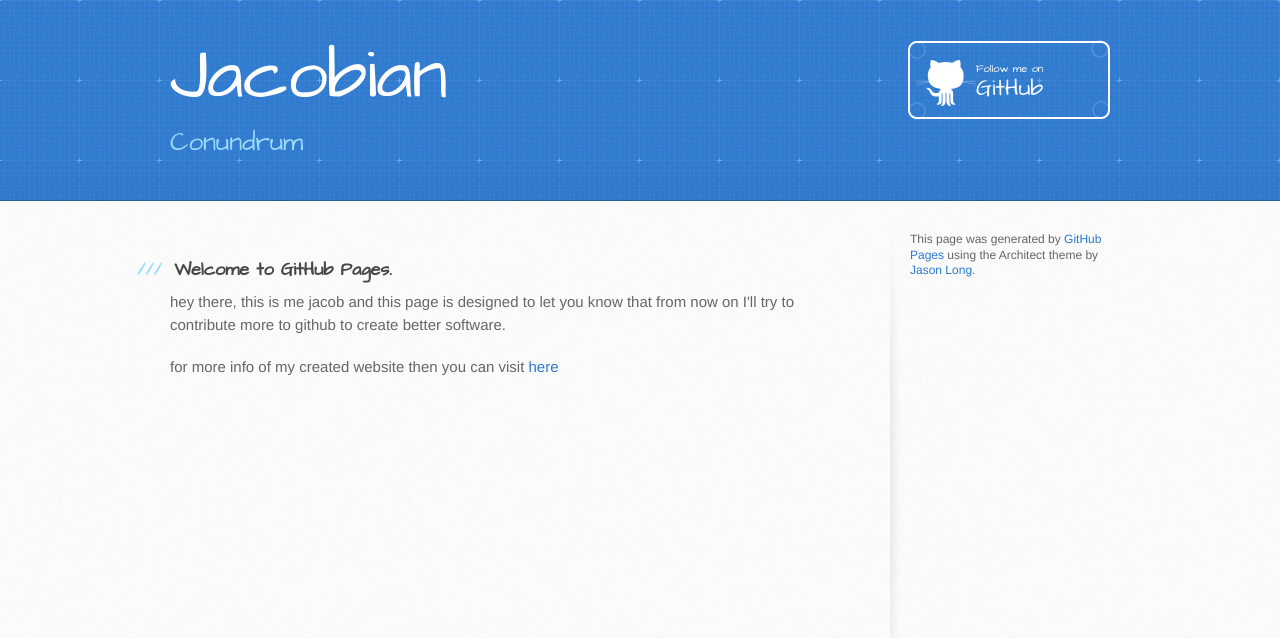
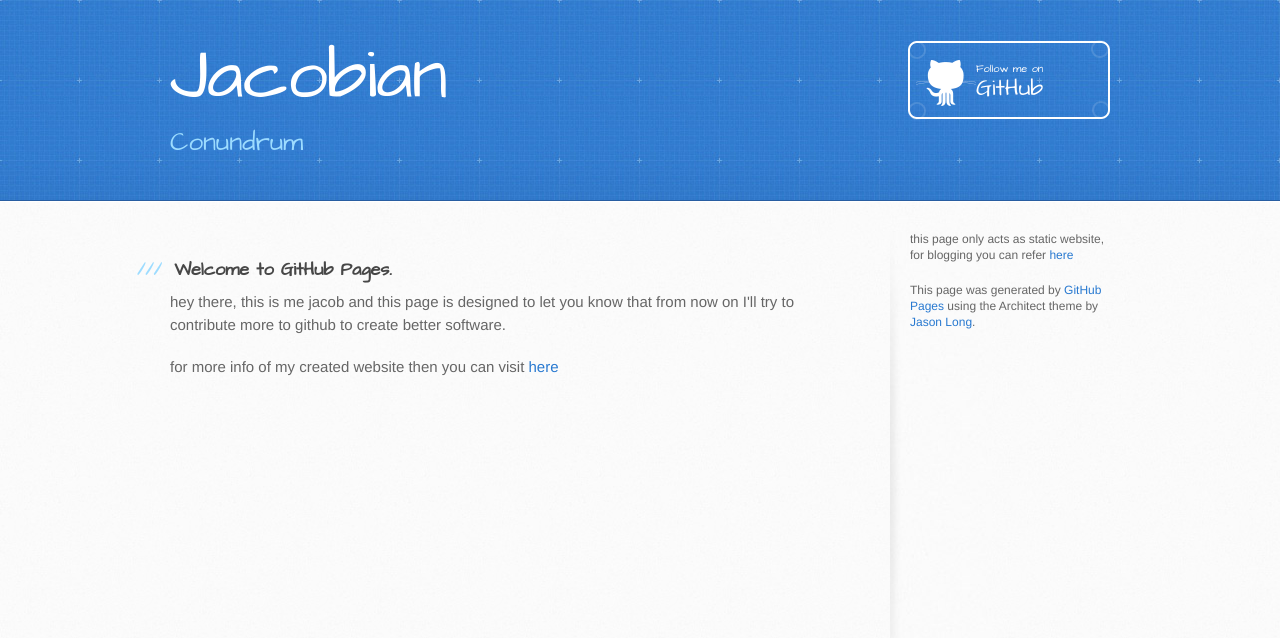
Before and after one commit to jacobian64/jacobian64.github.io, a Jekyll site: the page index.html, which Jekyll copies as it is, in a window 1280 px wide. Shown: the top 638 px of the page. Built offline with Jekyll 4.4.1, drawn with Linux system fonts in a browser that asks for light colours.

Commit message:
Update index.html

```diff
--- a/index.html
+++ b/index.html
@@ -38,8 +38,9 @@
 
         <aside id="sidebar">
 
+        <p>this page only acts as static website, for blogging you can refer <a href="http://jacobian.web.id">here</a></p>
+          <p>This page was generated by <a href="https://pages.github.com">GitHub Pages</a> using the Architect theme by <a href="https://twitter.com/jasonlong">Jason Long</a>.</p>
 
-          <p>This page was generated by <a href="https://pages.github.com">GitHub Pages</a> using the Architect theme by <a href="https://twitter.com/jasonlong">Jason Long</a>.</p>
         </aside>
       </div>
     </div>
```
